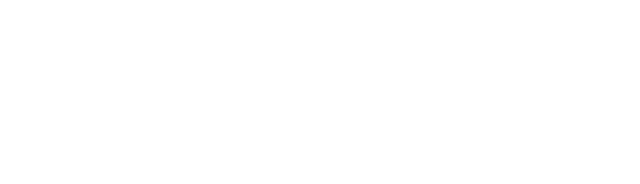
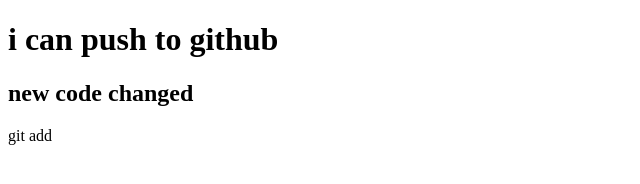
Before and after one commit to atikmahmud482/my-first-repooo, a plain HTML site: page index.html in a window 1280 px wide. Shown: the whole page, without its empty margins (0-640 px from the left). Drawn offline with Linux system fonts and the light colour scheme.

Commit message:
added header

```diff
--- a/index.html
+++ b/index.html
@@ -4,9 +4,10 @@
     <meta charset="UTF-8">
     <meta http-equiv="X-UA-Compatible" content="IE=edge">
     <meta name="viewport" content="width=device-width, initial-scale=1.0">
-    <title>My First Github Repo</title>
+    <title>My first github</title>
 </head>
 <body>
-
+    <h1>i can push to github</h1>
+    <h2>new code changed</h2>git add <div class=""></div>
 </body>
 </html>
```
